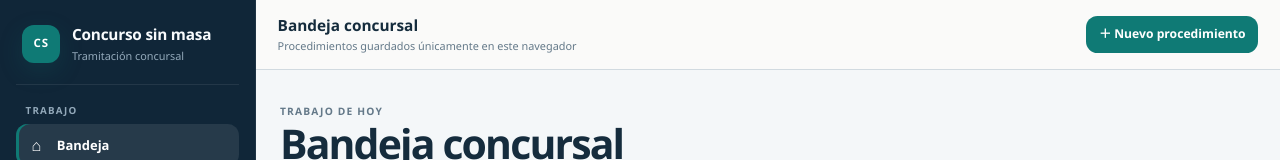
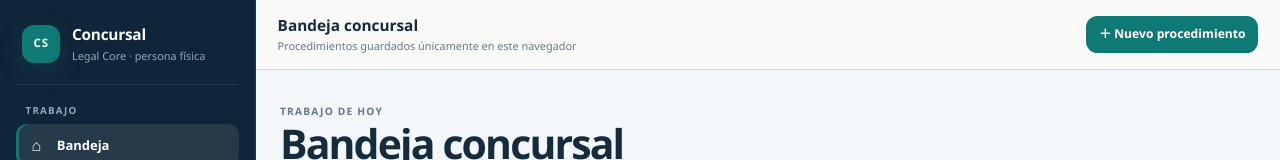
Before and after one commit to alejandrobarreda23-blip/concursal, a browser extension: page web/index.html in a window 1280 px wide. Shown: the top 160 px of the page. Drawn offline with nearby package versions, Linux system fonts and the light colour scheme.

Commit message:
Amplía identidad visual a Concursal

```diff
--- a/web/index.html
+++ b/web/index.html
@@ -13,8 +13,8 @@
       <div class="judicial-brand">
         <div class="judicial-brand-mark">CS</div>
         <div>
-          <div class="judicial-brand-title">Concurso sin masa</div>
-          <div class="judicial-brand-subtitle">Tramitación concursal</div>
+          <div class="judicial-brand-title">Concursal</div>
+          <div class="judicial-brand-subtitle">Legal Core · persona física</div>
         </div>
       </div>
 
```
